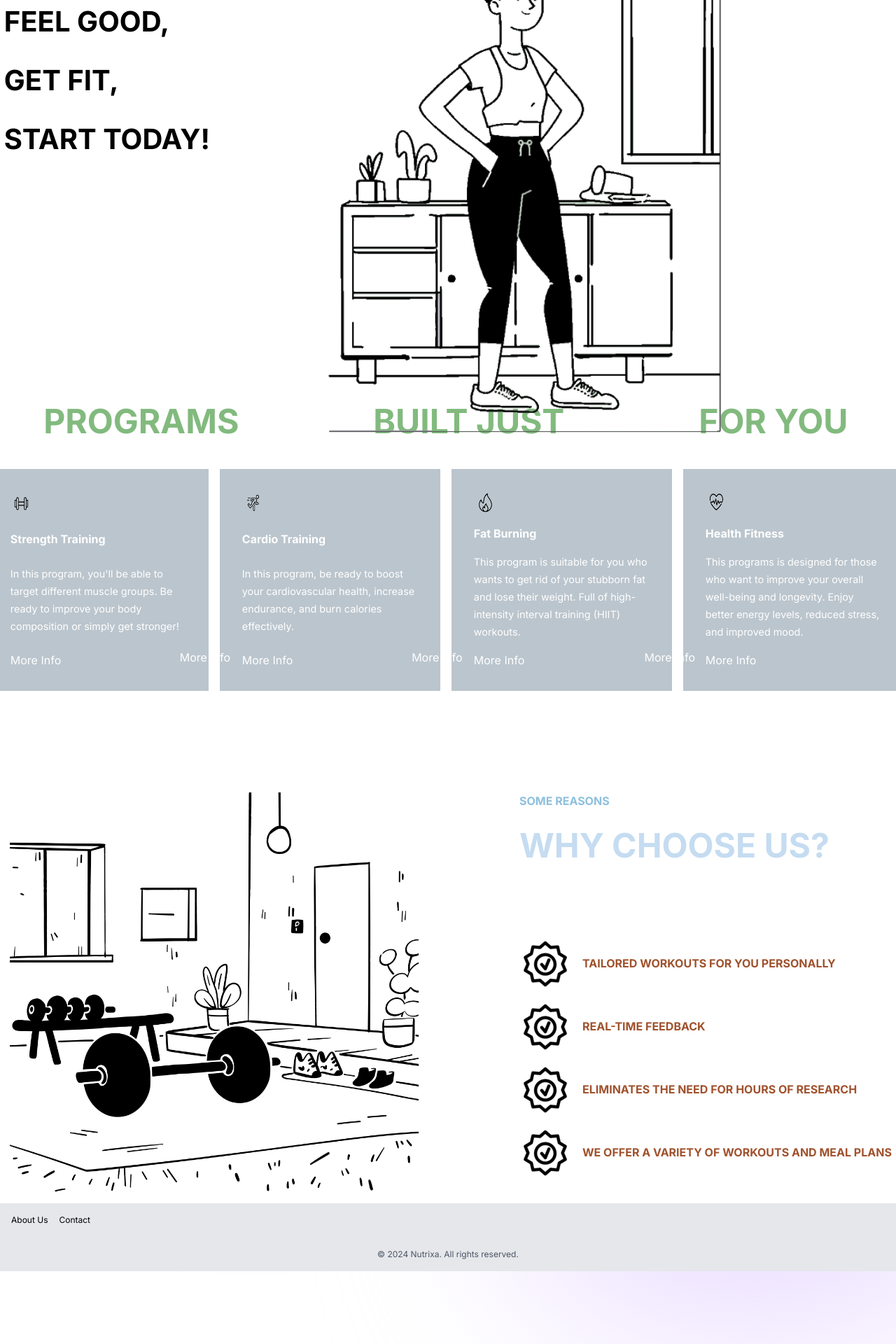
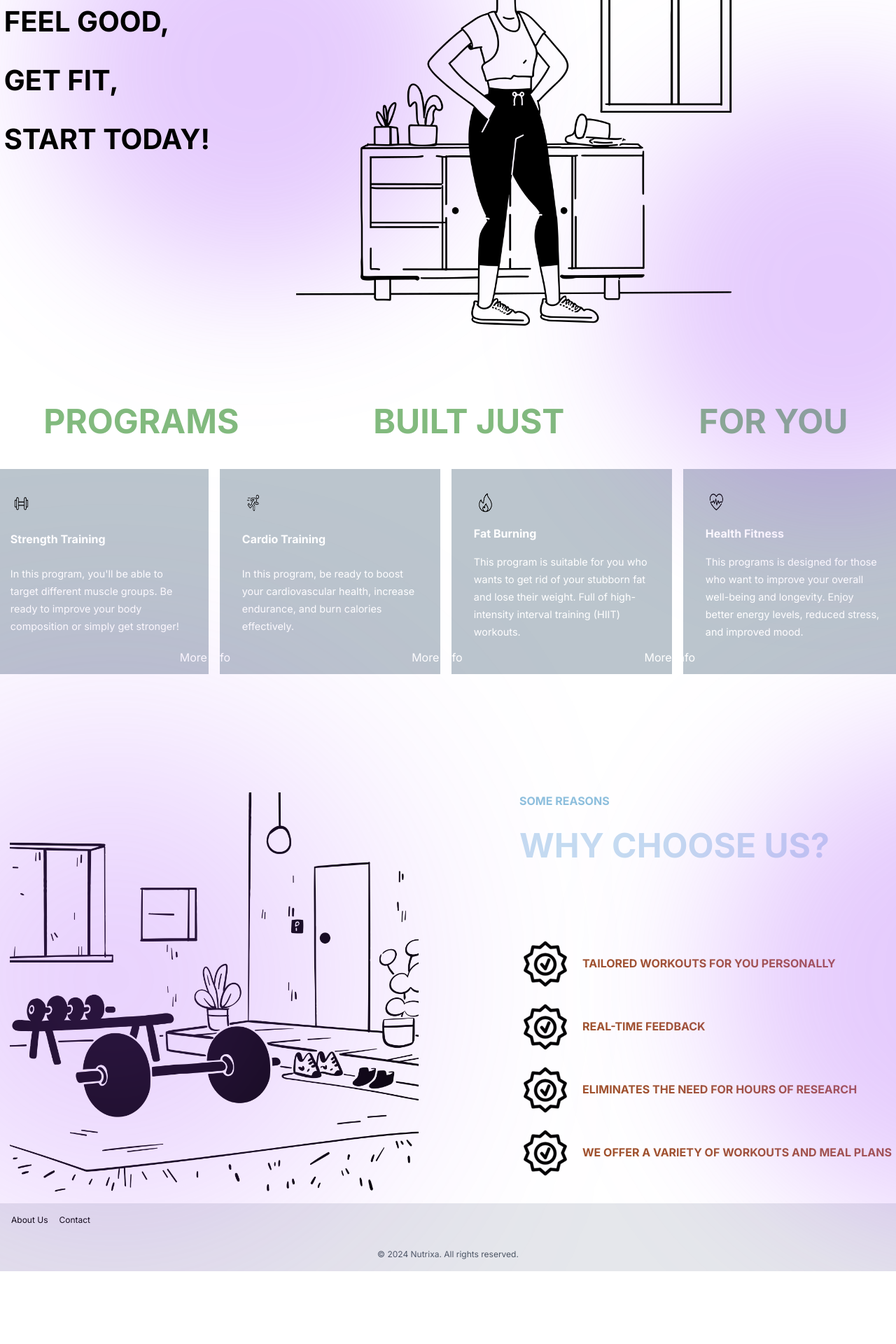
Before and after one commit to ChristianaLau/proj, a Next.js app in the folder nutrixa-auth/: page / in a window 1280 px wide. Shown: the part 280-2200 px from the top of the page at 70% size. After the commit the page ends 2096 px from the top, so only its background shows below. Built offline with nearby package versions, Linux system fonts and the light colour scheme; no server answers.

Commit message:
Update page.jsx

```diff
--- a/nutrixa-auth/app/page.jsx
+++ b/nutrixa-auth/app/page.jsx
@@ -1,8 +1,8 @@
-import React from 'react'
-import './page.css'
+import React from 'react';
+import './page.css';
 import './programs.css';
-
-import header from './header'
+import './header.css';
+import header from './header';
 import Image from "next/image";
 import Link from "next/link";
 
@@ -10,69 +10,48 @@ const programsData = [
   {
     image: '/dumbell.png',
     heading: "Strength Training",
-    details:
-      "In this program, you'll be able to target different muscle groups. Be ready to improve your body composition or simply get stronger!",
+    details: "In this program, you'll be able to target different muscle groups. Be ready to improve your body composition or simply get stronger!",
   },
   {
     image: '/running.png',
     heading: "Cardio Training",
-    details:
-      "In this program, be ready to boost your cardiovascular health, increase endurance, and burn calories effectively. ",
+    details: "In this program, be ready to boost your cardiovascular health, increase endurance, and burn calories effectively. ",
   },
   {
     image: '/flame.png',
     heading: "Fat Burning",
-    details:
-      "This program is suitable for you who wants to get rid of your stubborn fat and lose their weight. Full of high-intensity interval training (HIIT) workouts.",
+    details: "This program is suitable for you who wants to get rid of your stubborn fat and lose their weight. Full of high-intensity interval training (HIIT) workouts.",
   },
   {
     image: '/heart.png',
     heading: "Health Fitness",
-    details:
-      "This programs is designed for those who want to improve your overall well-being and longevity. Enjoy better energy levels, reduced stress, and improved mood.",
+    details: "This programs is designed for those who want to improve your overall well-being and longevity. Enjoy better energy levels, reduced stress, and improved mood.",
   },
 ];
 
-
 const Page = () => {
-  /*const mobile = window.innerWidth<= 768 ? true: false;*/
   return (
-    <div className="page"id="home">
-
-        <div className="blur page-blur"></div>
+    <div className="page" id="home">
+      <div className="blur-dot blur-dot-1"></div>
+      <div className="blur-dot blur-dot-2"></div>
+      <div className="blur-dot blur-dot-3"></div>
+      <div className="blur-dot blur-dot-4"></div>
 
       <div className="left-h">
         <header/>
 
-{/* Nutrixa Slogan Heading */}
         <div className="page-text">
-        <div><span>
-        Feel Good,
-        </span></div>
-
-        <div><span>
-        Get Fit,
-        </span></div>
-
-        <div><span>
-        Start today!
-        </span></div>
-
+          <div><span>Feel Good,</span></div>
+          <div><span>Get Fit,</span></div>
+          <div><span>Start today!</span></div>
         </div>
 
-        {/* Woman image */}
-        <img src='/woman.svg' alt="" className="woman-image"/>
-
+        <img src='/woman.png' alt="" className="woman-image"/>
       </div>
-        <div className="blur page2-blur"></div>
 
       <div className="right-h"></div>
 
-
-
-    {/* Programs Section */}
       <div className="Programs" id="programs">
-    {/* header */}
         <div className="programs-header">
           <span className="stroke-text">Programs</span>
           <span>Built Just</span>
@@ -85,17 +64,13 @@ const Page = () => {
               <img src={program.image} alt={program.heading} />
               <span>{program.heading}</span>
               <span>{program.details}</span>
-          <div className="join-now"><span>More Info</span></div>
+              <div className="join-now"><span> </span></div>
             </div>
           ))}
         </div>
       </div>
 
-      {/* Reasons Section */}
       <div className="Reasons" id="reasons">
-            <div className="blur reasons-blur"></div>
-            <div className="blur reasons2-blur"></div>
-
         <div className="left-r">
           <img src='/gym.png' alt="Gym" />
         </div>
@@ -113,10 +88,8 @@ const Page = () => {
           </div>
         </div>
       </div>
-
-
     </div>
   );
 }
 
-export default Page
+export default Page;
```
Lines whose indentation alone changed are shown as unchanged.
